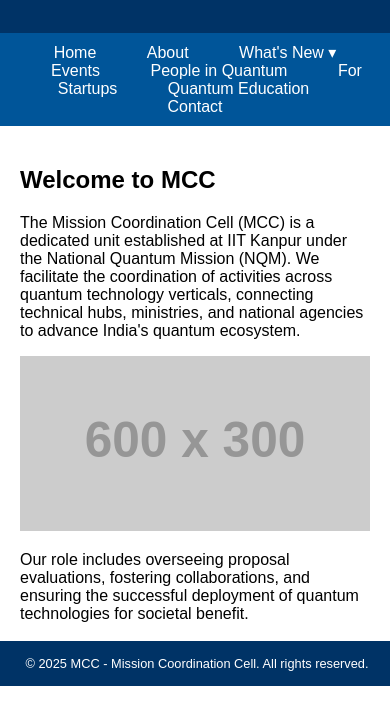
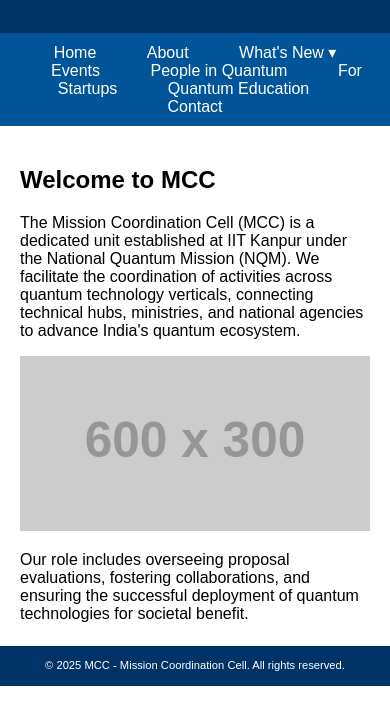
Before and after one commit to Britant1729/MCC, a plain HTML site: page index.html in a window 390 px wide. Shown: the part 158-867 px from the top of the page. Drawn offline with Linux system fonts and the light colour scheme; placeholder pictures from the web are drawn by us.

Commit message:
Update style.css

```diff
--- a/css/style.css
+++ b/css/style.css
@@ -26,21 +26,43 @@
     max-width: 800px;
     margin: 0 auto;
     background: white;
-
-    /* ✅ extra space so footer doesn’t overlap content */
-    padding-bottom: 70px;
+    /* ✅ Adjusted for compact footer with text wrapping */
+    padding-bottom: 60px;
 }
 footer {
     background-color: #003366;
     color: white;
     text-align: center;
-    padding: 2px; /* compact */
+    /* ✅ Keep original compact padding */
+    padding: 2px 5px;
     position: fixed;
     bottom: 0;
     width: 100%;
     font-size: 0.8em;
     line-height: 1.2;
+    /* ✅ Ensure footer content doesn't overflow */
+    box-sizing: border-box;
+    /* ✅ Allow text to wrap to multiple lines */
+    white-space: normal;
+    overflow: visible;
+    /* ✅ Set a reasonable max height and allow scrolling if needed */
+    max-height: 50px;
+    overflow-y: auto;
 }
+
+/* ✅ Media query for better mobile handling */
+@media (max-width: 768px) {
+    footer {
+        font-size: 0.7em;
+        padding: 2px 3px;
+        max-height: 60px;
+    }
+    main {
+        /* ✅ Adjust main content padding for mobile */
+        padding-bottom: 70px;
+    }
+}
+
 article {
     margin-bottom: 20px;
     padding: 10px;
@@ -73,7 +95,6 @@
 img {
     max-width: 100%;
 }
-
 /* ===== Dropdown Menu Styling ===== */
 .dropdown {
     position: relative;
```
